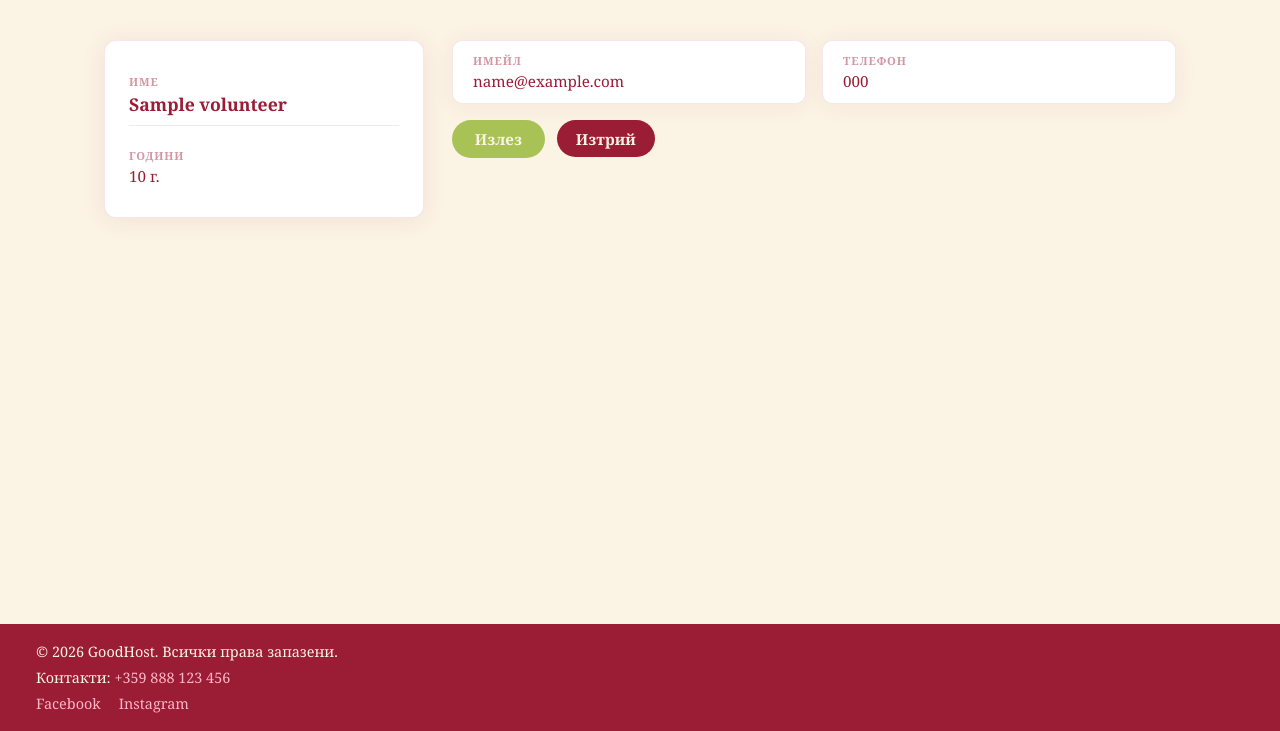
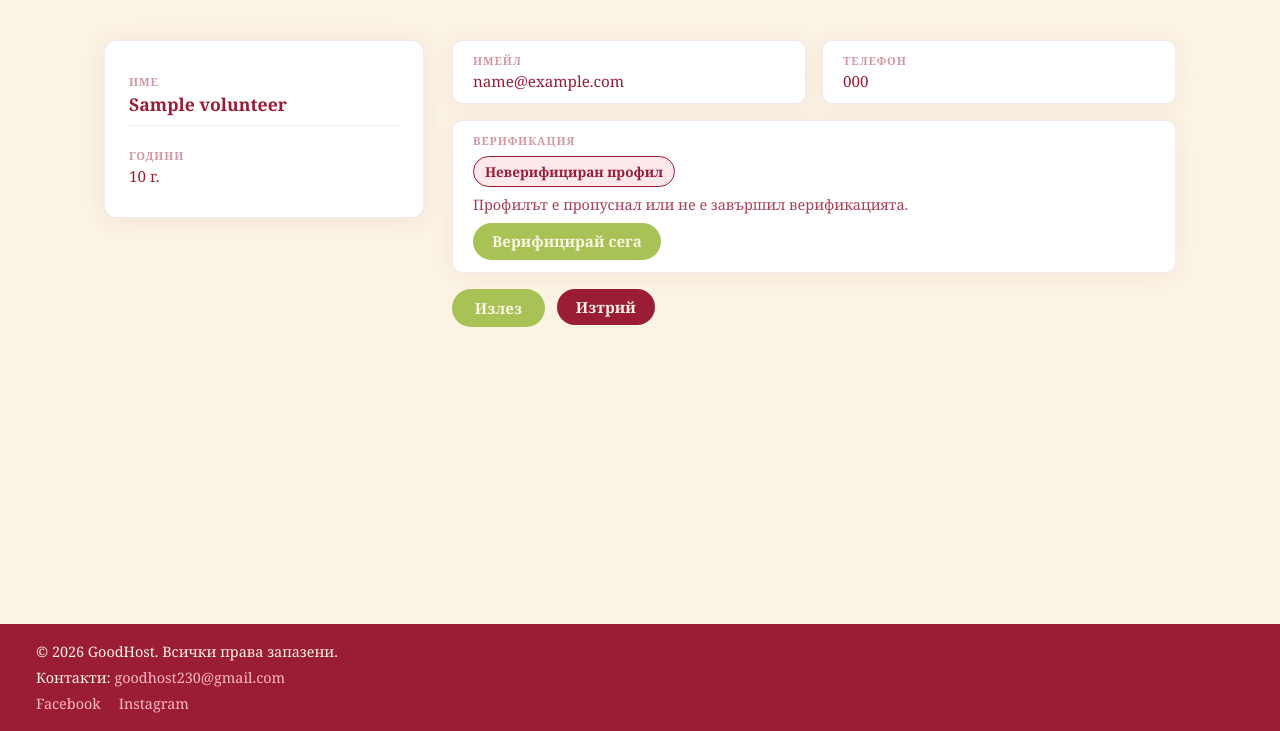
Before and after one commit to yanaad1m/GoodHost, a Flask app: page /profile in a window 1280 px wide. Shown: the part 69-800 px from the top of the page. Run offline with Flask 3, Linux system fonts and the light colour scheme; the visitor is signed in with stand-in values (Sample User, id 1); tables that the repository leaves empty hold one stand-in row (values such as "Sample post").

Commit message:
id veryfication, footer

```diff
--- a/static/css/profile.css
+++ b/static/css/profile.css
@@ -241,6 +241,55 @@ main {
 }
 .contact-field a:hover { color: var(--green); }
 
+.verification-field {
+  display: flex;
+  flex-direction: column;
+  gap: 0.5em;
+}
+
+.verification-badge {
+  display: inline-block;
+  width: fit-content;
+  padding: 0.35em 0.8em;
+  border-radius: 999px;
+  font-size: 0.85rem;
+  font-weight: bold;
+}
+
+.verification-badge.verified {
+  background: #eef5d6;
+  color: #4a6b0f;
+  border: 0.0625em solid var(--green);
+}
+
+.verification-badge.not-verified {
+  background: #fde8ec;
+  color: var(--red);
+  border: 0.0625em solid var(--red);
+}
+
+.verification-note {
+  font-size: 0.9rem;
+  color: var(--red);
+  opacity: 0.85;
+  line-height: 1.4;
+}
+
+.verify-btn {
+  background-color: var(--green);
+  color: var(--cream);
+  border: none;
+  padding: 0.55em 1.25em;
+  border-radius: 1.875em;
+  font-size: 0.95rem;
+  font-family: Georgia, serif;
+  cursor: pointer;
+  font-weight: bold;
+  transition: background-color 0.2s;
+}
+
+.verify-btn:hover { background-color: #8faa3e; }
+
 /* PHOTOS BOX */
 .photos-box {
   width: 100%;
--- a/templates/forgot_password.html
+++ b/templates/forgot_password.html
@@ -54,7 +54,7 @@
 
   <footer>
     <p>© 2026 GoodHost. Всички права запазени.</p>
-    <p>Контакти: <a href="tel:+359888123456">+359 888 123 456</a></p>
+    <p>Контакти: <a href="mailto:goodhost230@gmail.com">goodhost230@gmail.com</a></p>
     <div>
       <a href="https://facebook.com">Facebook</a>
       <a href="https://www.instagram.com/goodhost12/?hl=bg" target="_blank">Instagram</a>
--- a/templates/homepage.html
+++ b/templates/homepage.html
@@ -82,7 +82,7 @@
 
   <footer>
     <p>© 2026 GoodHost. Всички права запазени.</p>
-    <p>Контакти: <a href="tel:+359888123456">+359 888 123 456</a></p>
+    <p>Контакти: <a href="mailto:goodhost230@gmail.com">goodhost230@gmail.com</a></p>
     <div>
       <a href="https://www.facebook.com/profile.php?id=61576516620688" target="_blank">Facebook</a>
       <a href="https://www.instagram.com/goodhost12/?hl=bg" target="_blank">Instagram</a>
--- a/templates/hosts.html
+++ b/templates/hosts.html
@@ -119,7 +119,7 @@
 
   <footer>
     <p>© 2026 GoodHost. Всички права запазени.</p>
-    <p>Контакти: <a href="tel:+359888123456">+359 888 123 456</a></p>
+    <p>Контакти: <a href="mailto:goodhost230@gmail.com">goodhost230@gmail.com</a></p>
     <div>
       <a href="https://www.facebook.com/profile.php?id=61576516620688" target="_blank">Facebook</a>
       <a href="https://www.instagram.com/goodhost12/?hl=bg" target="_blank" >Instagram</a>
--- a/templates/hostsregistration.html
+++ b/templates/hostsregistration.html
@@ -99,7 +99,7 @@
 
   <footer>
     <p>© 2026 GoodHost. Всички права запазени.</p>
-    <p>Контакти: <a href="tel:+359888123456">+359 888 123 456</a></p>
+    <p>Контакти: <a href="mailto:goodhost230@gmail.com">goodhost230@gmail.com</a></p>
     <div>
       <a href="https://www.facebook.com/profile.php?id=61576516620688" target="_blank">Facebook</a>
       <a href="https://www.instagram.com/goodhost12/?hl=bg" target="_blank" >Instagram</a>
--- a/templates/login.html
+++ b/templates/login.html
@@ -54,7 +54,7 @@
 
   <footer>
     <p>© 2026 GoodHost. Всички права запазени.</p>
-    <p>Контакти: <a href="tel:+359888123456">+359 888 123 456</a></p>
+    <p>Контакти: <a href="mailto:goodhost230@gmail.com">goodhost230@gmail.com</a></p>
     <div>
       <a href="https://www.facebook.com/profile.php?id=61576516620688" target="_blank">Facebook</a>
       <a href="https://www.instagram.com/goodhost12/?hl=bg" target="_blank" >Instagram</a>
--- a/templates/profile.html
+++ b/templates/profile.html
@@ -79,6 +79,16 @@
               <a href="tel:{{ user['phone'] }}">{{ user['phone'] }}</a>
             </div>
           </div>
+          <div class="right-field verification-field">
+            <span class="contact-label">Верификация</span>
+            {% if is_verified %}
+              <span class="verification-badge verified">Верифициран профил</span>
+            {% else %}
+              <span class="verification-badge not-verified">Неверифициран профил</span>
+              <p class="verification-note">Профилът е пропуснал или не е завършил верификацията.</p>
+              <a href="{{ verification_url }}"><button class="verify-btn">Верифицирай сега</button></a>
+            {% endif %}
+          </div>
           <div class="profile-actions">
             <a href="/logout"><button class="logout-btn">Излез</button></a>
             {% if current_user_type == 'host' %}
@@ -114,7 +124,7 @@
 
   <footer>
     <p>© 2026 GoodHost. Всички права запазени.</p>
-    <p>Контакти: <a href="tel:+359888123456">+359 888 123 456</a></p>
+    <p>Контакти: <a href="mailto:goodhost230@gmail.com">goodhost230@gmail.com</a></p>
     <div>
       <a href="https://www.facebook.com/profile.php?id=61576516620688" target="_blank">Facebook</a>
       <a href="https://www.instagram.com/goodhost12/?hl=bg" target="_blank">Instagram</a>
--- a/templates/registration.html
+++ b/templates/registration.html
@@ -39,7 +39,7 @@
   <footer>
     <p>© 2026 GoodHost. Всички права запазени.</p>
 
-    <p>Контакти: <a href="tel:+359888123456">+359 888 123 456</a></p>
+    <p>Контакти: <a href="mailto:goodhost230@gmail.com">goodhost230@gmail.com</a></p>
 
     <div>
       <a href="https://www.facebook.com/profile.php?id=61576516620688" target="_blank">Facebook</a>
--- a/templates/reset_password.html
+++ b/templates/reset_password.html
@@ -57,7 +57,7 @@
 
   <footer>
     <p>© 2026 GoodHost. Всички права запазени.</p>
-    <p>Контакти: <a href="tel:+359888123456">+359 888 123 456</a></p>
+    <p>Контакти: <a href="mailto:goodhost230@gmail.com">goodhost230@gmail.com</a></p>
     <div>
       <a href="https://facebook.com">Facebook</a>
       <a href="https://www.instagram.com/goodhost12/?hl=bg" target="_blank">Instagram</a>
--- a/templates/rules.html
+++ b/templates/rules.html
@@ -126,7 +126,7 @@
 
   <footer>
     <p>© 2026 GoodHost. Всички права запазени.</p>
-    <p>Контакти: <a href="tel:+359888123456">+359 888 123 456</a></p>
+    <p>Контакти: <a href="mailto:goodhost230@gmail.com">goodhost230@gmail.com</a></p>
     <div>
       <a href="https://facebook.com">Facebook</a>
       <a href="https://www.instagram.com/goodhost12/?hl=bg" target="_blank" >Instagram</a>
--- a/templates/verify.html
+++ b/templates/verify.html
@@ -71,6 +71,7 @@
     const stripe     = Stripe("{{ stripe_publishable_key }}");
     const userType   = "{{ user_type }}";
     const userId     = "{{ user_id }}";
+    const redirectAfterVerify = "{{ '/profile' if is_logged_in else '/login' }}";
     const btn        = document.getElementById('verify-btn');
     const statusMsg  = document.getElementById('status-msg');
 
@@ -102,7 +103,7 @@
         } else {
           statusMsg.style.color = '#2e7d32';
           statusMsg.textContent = 'Верификацията е изпратена! Пренасочване...';
-          setTimeout(() => { window.location.href = '/login'; }, 2000);
+          setTimeout(() => { window.location.href = redirectAfterVerify; }, 2000);
         }
 
       } catch (err) {
--- a/templates/volunteer_registration.html
+++ b/templates/volunteer_registration.html
@@ -71,7 +71,7 @@
 
   <footer>
     <p>© 2026 GoodHost. Всички права запазени.</p>
-    <p>Контакти: <a href="tel:+359888123456">+359 888 123 456</a></p>
+    <p>Контакти: <a href="mailto:goodhost230@gmail.com">goodhost230@gmail.com</a></p>
     <div>
       <a href="https://www.facebook.com/profile.php?id=61576516620688" target="_blank">Facebook</a>
       <a href="https://www.instagram.com/goodhost12/?hl=bg" target="_blank" >Instagram</a>
```
Also changed, not shown: app/routes/main.py (+27 -5 lines), app/verification.py (+14 -0 lines), app/static/uploads/1774620118_Screenshot_2026-03-27_at_14.17.11.png (added), app/static/uploads/1774620118_Screenshot_2026-03-27_at_14.34.57.png (added), app/static/uploads/1774622415_Screenshot_2026-03-27_at_14.17.11.png (added), app/static/uploads/1774622415_Screenshot_2026-03-27_at_14.34.57.png (added).
